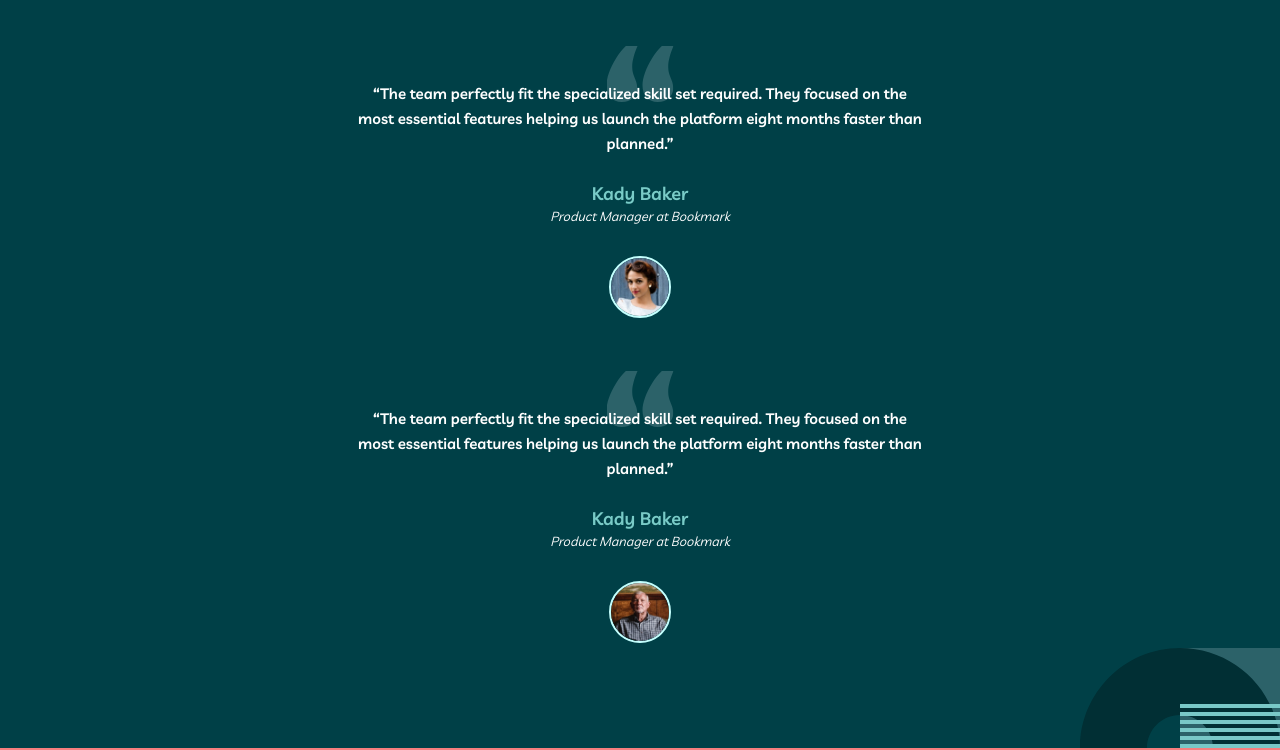
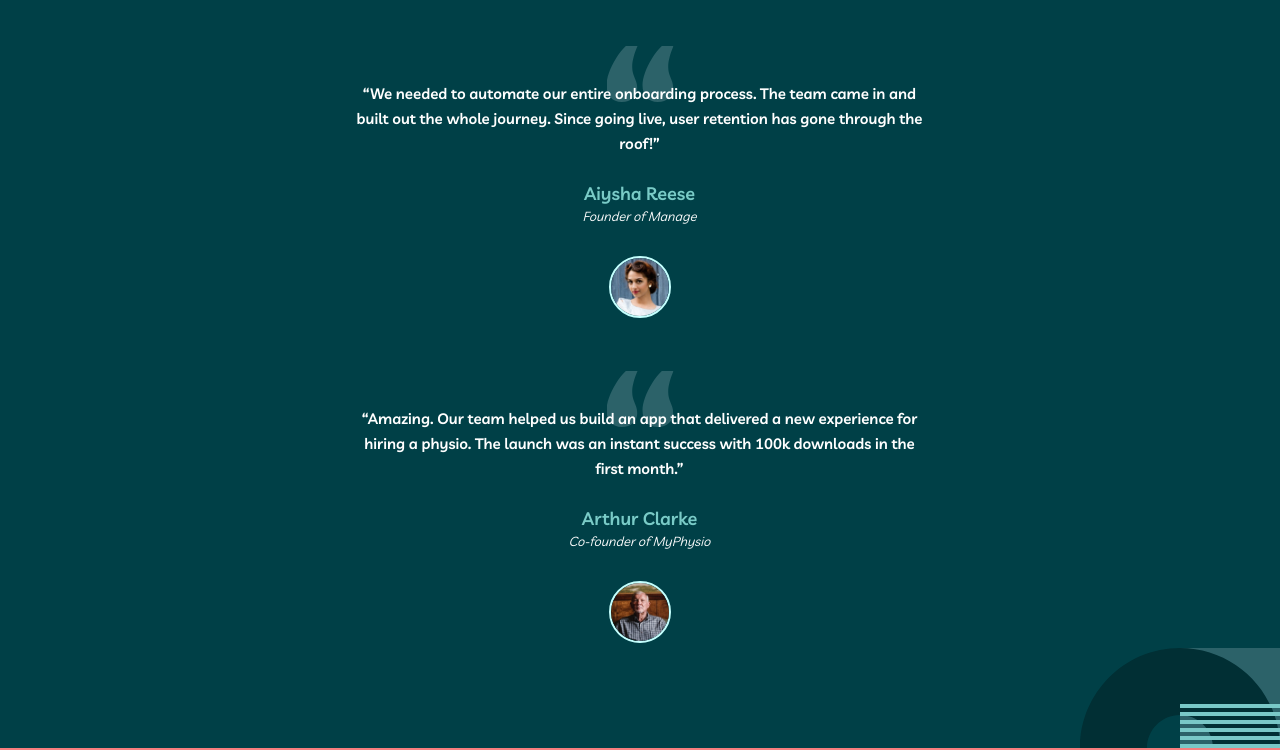
Before and after one commit to danielpsev/Find-the-best-TALENT, a plain HTML site: page index.html in a window 1280 px wide. Shown: the part 634-1384 px from the top of the page. Drawn offline with Linux system fonts and the light colour scheme.

Commit message:
stories, tarpai

```diff
--- a/index.html
+++ b/index.html
@@ -72,14 +72,14 @@
                             <!-- item -->
                             <div class="stories-item">
                                 <div class="stories-description body-2">
-                                    <p>“The team perfectly fit the specialized skill set required. They focused on the most essential features helping us launch the platform eight months faster than planned.”
+                                    <p>“We needed to automate our entire onboarding process. The team came in and built out the whole journey. Since going live, user retention has gone through the roof!”
                                     </p>
                                 </div>
                                 <div class="stories-user body-1">
-                                    Kady Baker
+                                    Aiysha Reese
                                 </div>
                                 <div class="stories-user-position">
-                                    Product Manager at Bookmark
+                                    Founder of Manage
                                 </div>
                                 <div class="stories-user-avatar">
                                     <img src="assets/images/avatar-aiysha.jpg" alt="kady"></img>
@@ -88,14 +88,14 @@
                             <!-- item -->
                             <div class="stories-item">
                                 <div class="stories-description body-2">
-                                    <p>“The team perfectly fit the specialized skill set required. They focused on the most essential features helping us launch the platform eight months faster than planned.”
+                                    <p>“Amazing. Our team helped us build an app that delivered a new experience for hiring a physio. The launch was an instant success with 100k downloads in the first month.”
                                     </p>
                                 </div>
                                 <div class="stories-user body-1">
-                                    Kady Baker
+                                    Arthur Clarke
                                 </div>
                                 <div class="stories-user-position">
-                                    Product Manager at Bookmark
+                                    Co-founder of MyPhysio
                                 </div>
                                 <div class="stories-user-avatar">
                                     <img src="assets/images/avatar-arthur.jpg" alt="kady"></img>
--- a/style/main.css
+++ b/style/main.css
@@ -442,7 +442,7 @@ footer nav ul li a{
         align-items: center;
     }
     .stories-section-wrapper{
-        margin: 100px 0px 100px 0px;
+        margin: 100px 98px 100px 97px;
     }
     .stories-item{
         margin-top: 84px;
@@ -522,7 +522,7 @@ footer nav ul li a{
         background-color: #251749;
     }
     .stories-section-wrapper{
-        margin: 140px 0px 164px 0px;
+        margin: 140px 24px 164px 24px;
     }
     .stories-item{
         width: 100%;
```
